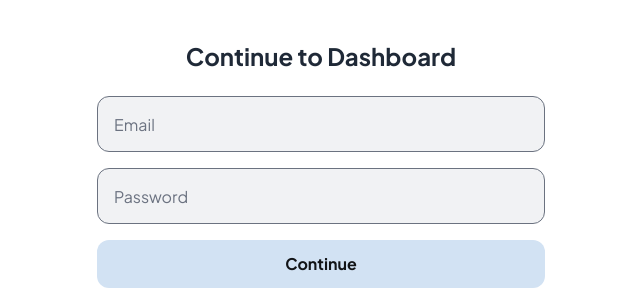
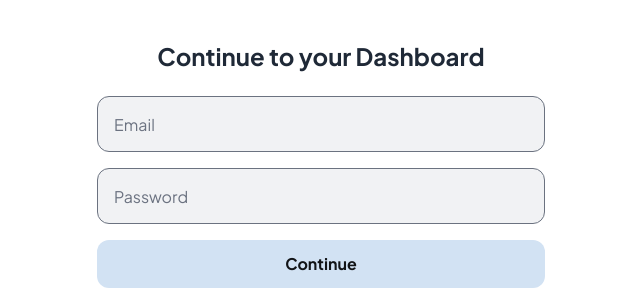
Before and after one commit to Sourav2507/diary_app, a Flask app: page /authenticate in a window 1280 px wide. Shown: the part 61-361 px from the top of the page, without its empty margins (319-959 px from the left). Run offline with Flask 3, Linux system fonts and the light colour scheme; some libraries are stand-ins or nearby versions.

Commit message:
Dummy change

```diff
--- a/templates/authenticate.html
+++ b/templates/authenticate.html
@@ -57,7 +57,7 @@
     <!-- Authentication Form -->
     <main class="flex-1 flex justify-center px-4 py-10">
       <div class="w-full max-w-md space-y-6">
-        <h2 class="text-center text-2xl font-bold text-gray-800">Continue to Dashboard</h2>
+        <h2 class="text-center text-2xl font-bold text-gray-800">Continue to your Dashboard</h2>
 
         <div class="space-y-4">
           <input type="email" id="email" placeholder="Email" class="input-style" required />
```
